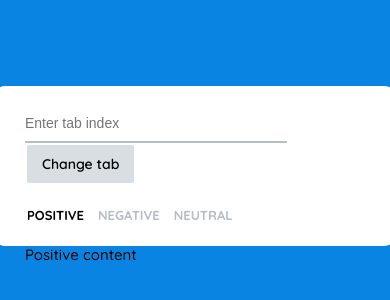
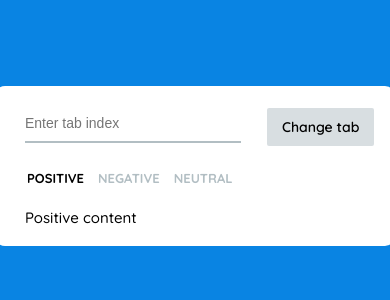
Before and after one commit to ipetryszak/ELEMENTS, a plain HTML site: page 2_Loop1_step2/index.html in a window 390 px wide. Shown: the part 256-556 px from the top of the page. Drawn offline with Linux system fonts and the light colour scheme.

Commit message:
mobile handling improved

```diff
--- a/2_Loop1_step2/index.html
+++ b/2_Loop1_step2/index.html
@@ -7,18 +7,14 @@
 <body>
 <div class="wrapper">
     <div class="tab">
-        <div class="tab__text-button-area">
-            <form>
-                <input class="tab__text" type="number" name="text" placeholder="Enter tab index">
-                <input type="button" class="tab__button" value="Change tab">
-            </form><!--
+            <form class="tab__text-button-area">
                 <div class="tab__text-input">
                     <input class="tab__text" type="number" name="text" placeholder="Enter tab index">
                 </div>
                 <div class="tab__change-tab">
                     <input type="button" class="tab__button" value="Change tab">
-            </div> -->
                 </div>
+            </form>
         <div class="tab__buttons-area">
             <button class="tab__button tab__button--no-frame tab__button--no-frame--active">Positive</button>
             <button class="tab__button tab__button--no-frame">Negative</button>
--- a/2_Loop1_step2/script.js
+++ b/2_Loop1_step2/script.js
@@ -8,6 +8,7 @@ changeButton.addEventListener('click',textButtonHandler);
 buttonsNoFrame.forEach(btn => btn.addEventListener('click',noFrameButtonHandler));
 
 function textButtonHandler(event) {
+    event.preventDefault();
     const textElement = document.querySelector('.tab__text');
     const number = textElement.value - 1;
     textElement.value = '';
```
Lines whose indentation alone changed are shown as unchanged.
